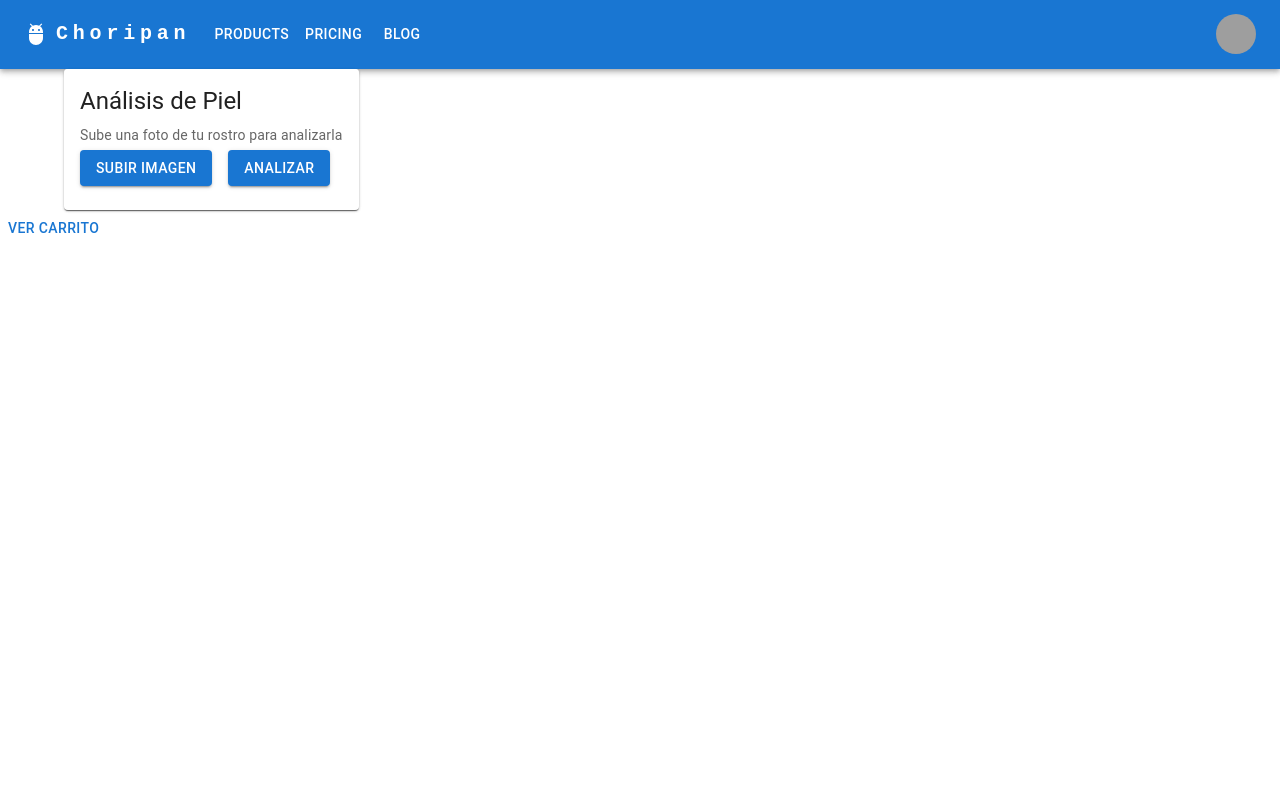
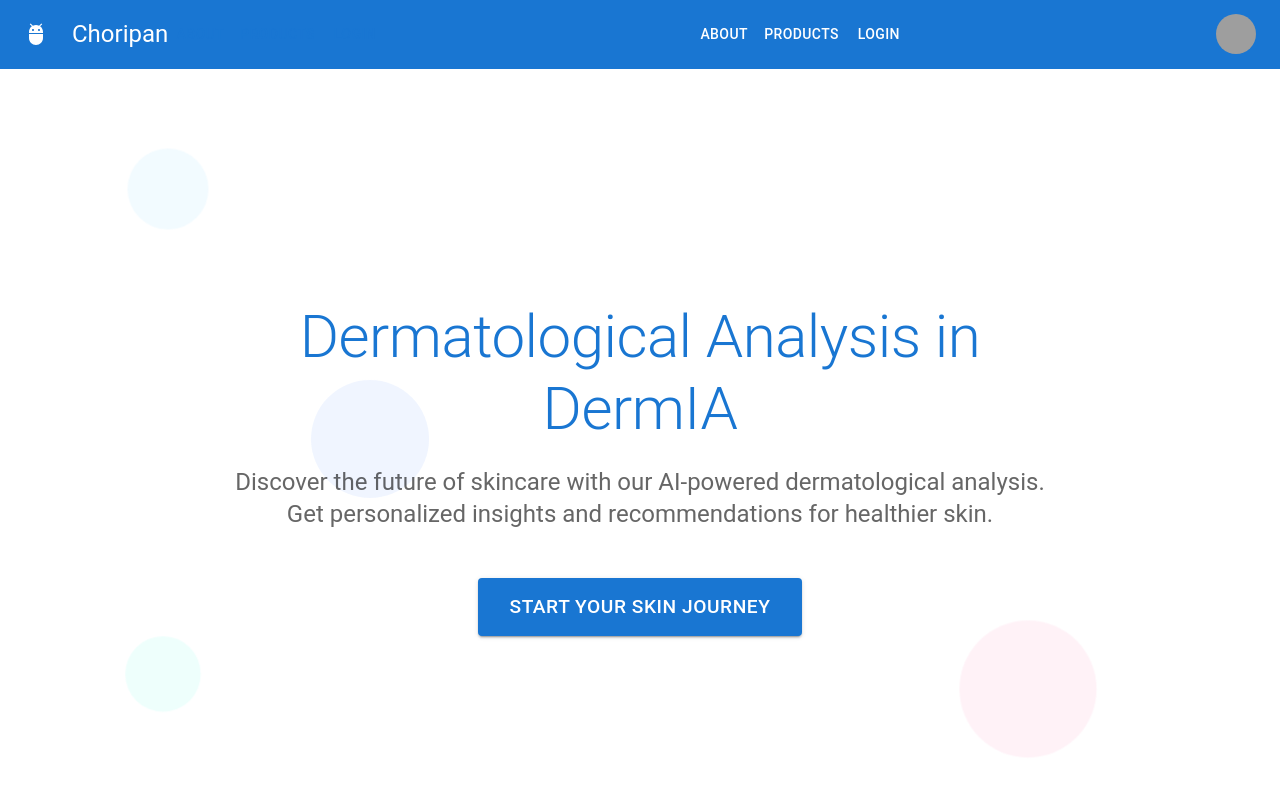
Before and after one commit to Complinator/hackathonAudienceView, a React (Create React App) app in the folder frontend/: page /Home in a window 1280 px wide. Shown: the top 796 px of the page. Built offline with nearby package versions, Linux system fonts and the light colour scheme; grey boxes are pictures that could not be loaded.

Commit message:
Home ready

```diff
--- a/frontend/package.json
+++ b/frontend/package.json
@@ -10,6 +10,7 @@
     "@testing-library/jest-dom": "^5.17.0",
     "@testing-library/react": "^13.4.0",
     "@testing-library/user-event": "^13.5.0",
+    "lucide-react": "^0.447.0",
     "react": "^18.3.1",
     "react-dom": "^18.3.1",
     "react-router-dom": "^6.26.2",
--- a/frontend/src/App.js
+++ b/frontend/src/App.js
@@ -6,40 +6,17 @@ import ProductFilters from './components/Layout/ProductFilters';
 import ProductList from './components/Layout/ProductList';
 import Cart from './components/Layout/Cart';
 import Navbar from './components/Layout/Navbar';
+import Home from './components/Pages/Home';
+import { Routes, Route, useNavigate, useLocation } from 'react-router-dom';
+import { Suspense } from 'react';
 
-function App() {
-  const [skinAnalysisResults, setSkinAnalysisResults] = useState(null);
-  const [selectedProducts, setSelectedProducts] = useState([]);
-
+export default function App() {
   return (
     <>
-      <Navbar position="static"></Navbar>
-      <Container maxWidth="lg">
-        <Grid2 container spacing={3}>
-          <Grid2 item xs={12}>
-            <Paper>
-              <SkinAnalysis onAnalysisComplete={setSkinAnalysisResults} />
-            </Paper>
-          </Grid2>
-          {skinAnalysisResults && (
-            <>
-              <Grid2 item xs={12} md={6}>
-                <Results results={skinAnalysisResults} />
-              </Grid2>
-              <Grid2 item xs={12} md={6}>
-                <ProductFilters />
-                <ProductList
-                  skinProblems={skinAnalysisResults}
-                  onProductSelect={(product) => setSelectedProducts([...selectedProducts, product])}
-                />
-              </Grid2>
-            </>
-          )}
-        </Grid2>
-      </Container>
-      <Cart selectedProducts={selectedProducts} />
+      <Navbar />
+      <Routes>
+        <Route path="/Home" element={<Home />} />
+      </Routes>
     </>
-  );
+  )
 }
-
-export default App;
--- a/frontend/src/components/Layout/Navbar.js
+++ b/frontend/src/components/Layout/Navbar.js
@@ -12,28 +12,54 @@ import Button from '@mui/material/Button';
 import Tooltip from '@mui/material/Tooltip';
 import MenuItem from '@mui/material/MenuItem';
 import AdbIcon from '@mui/icons-material/Adb';
+import { useNavigate } from 'react-router-dom';
 
-const pages = ['Products', 'Pricing', 'Blog'];
+const pages = [
+    {
+      name: 'About',
+      link: '/about'
+    },
+    {
+      name: 'Products',
+      link: '/products'
+    },
+    {
+      name: 'Login',
+      link: '/login'
+    }
+  ];
 const settings = ['Profile', 'Account', 'Dashboard', 'Logout'];
 
-function Navbar() {
+export default function Navbar() {
+
     const [anchorElNav, setAnchorElNav] = React.useState(null);
     const [anchorElUser, setAnchorElUser] = React.useState(null);
 
     const handleOpenNavMenu = (event) => {
         setAnchorElNav(event.currentTarget);
     };
-  const handleOpenUserMenu = (event) => {
-    setAnchorElUser(event.currentTarget);
-  };
 
     const handleCloseNavMenu = () => {
         setAnchorElNav(null);
     };
 
+    const handleOpenUserMenu = (event) => {
+        setAnchorElUser(event.currentTarget);
+    };
+
     const handleCloseUserMenu = () => {
         setAnchorElUser(null);
     };
+
+    const navigate = useNavigate();
+
+    const handlePageClick = (page) => {
+      navigate(page.link);
+    }
+
+    const handleLogoClick = () => {
+      navigate('/');
+    }
 
   return (
     <AppBar position="static">
@@ -55,7 +81,6 @@ function Navbar() {
               textDecoration: 'none',
             }}
           >
-            Choripan
           </Typography>
 
           <Box sx={{ flexGrow: 1, display: { xs: 'flex', md: 'none' } }}>
@@ -86,13 +111,29 @@ function Navbar() {
                 sx={{ display: { xs: 'block', md: 'none' } }}
                 >
                 {pages.map((page) => (
-                <MenuItem key={page} onClick={handleCloseNavMenu}>
-                  <Typography sx={{ textAlign: 'center' }}>{page}</Typography>
+                    <MenuItem key={page.name} onClick={() => handlePageClick(page)}>
+                    <Typography sx={{ textAlign: 'center' }}>{page.name}</Typography>
                     </MenuItem>
                 ))}
             </Menu>
           </Box>
-          <AdbIcon sx={{ display: { xs: 'flex', md: 'none' }, mr: 1 }} />
+
+          <AdbIcon sx={{display: {xs: 'flex', md: 'none'}}} onClick={handleLogoClick}/>
+
+            <Typography variant="h5" onClick={handleLogoClick}>
+                Choripan
+            </Typography>
+
+            <Box sx={{ flexGrow: 1, display: { xs: 'none', md: 'flex' } }}>
+                {pages.map(page => (
+                <Button
+                    key={page.name}
+                    onClick={() => handlePageClick(page)}
+                >
+                    {page.name}
+                </Button>
+                ))}
+            </Box>
             <Typography
                 variant="h5"
                 noWrap
@@ -109,16 +150,16 @@ function Navbar() {
                 textDecoration: 'none',
                 }}
             >
-            LOGO
+                Choripan
             </Typography>
             <Box sx={{ flexGrow: 1, display: { xs: 'none', md: 'flex' } }}>
                 {pages.map((page) => (
                     <Button
-                key={page}
-                onClick={handleCloseNavMenu}
+                    key={page.name}
+                    onClick={() => handlePageClick(page)}
                     sx={{ my: 2, color: 'white', display: 'block' }}
                     >
-                {page}
+                    {page.name}
                     </Button>
                 ))}
             </Box>
@@ -156,4 +197,3 @@ function Navbar() {
     </AppBar>
   );
 }
-export default Navbar;
--- a/frontend/src/components/Layout/ProductFilters.js
+++ b/frontend/src/components/Layout/ProductFilters.js
@@ -1,7 +1,7 @@
 import React from 'react';
 import { Paper, Typography, FormGroup, FormControlLabel, Checkbox, Select, MenuItem } from '@mui/material';
 
-function ProductFilters() {
+export default function ProductFilters() {
   return (
     <Paper elevation={3} sx={{ p: 2, mb: 2 }}>
       <Typography variant="h6" gutterBottom>
@@ -28,5 +28,3 @@ function ProductFilters() {
     </Paper>
   );
 }
-
-export default ProductFilters;
--- a/frontend/src/components/Layout/ProductList.js
+++ b/frontend/src/components/Layout/ProductList.js
@@ -1,7 +1,7 @@
 import React from 'react';
 import { Grid2, Card, CardContent, CardMedia, Typography, Button } from '@mui/material';
 
-function ProductList({ skinProblems, onProductSelect }) {
+export default function ProductList({ skinProblems, onProductSelect }) {
   // Aquí deberías obtener los productos recomendados basados en los problemas de piel
   const mockProducts = [
     { id: 1, name: 'Limpiador Facial', description: 'Para piel grasa', image: 'url-to-image' },
@@ -35,5 +35,3 @@ function ProductList({ skinProblems, onProductSelect }) {
     </Grid2>
   );
 }
-
-export default ProductList;
--- a/frontend/src/components/Layout/Results.js
+++ b/frontend/src/components/Layout/Results.js
@@ -1,7 +1,7 @@
 import React from 'react';
 import { Paper, Typography, List, ListItem, ListItemText } from '@mui/material';
 
-function Results({ results }) {
+export default function Results({ results }) {
   return (
     <Paper elevation={3} sx={{ p: 2 }}>
       <Typography variant="h6" gutterBottom>
@@ -17,5 +17,3 @@ function Results({ results }) {
     </Paper>
   );
 }
-
-export default Results;
--- a/frontend/src/components/Layout/SkinAnalysis.js
+++ b/frontend/src/components/Layout/SkinAnalysis.js
@@ -1,19 +1,41 @@
 import React, { useState } from 'react';
-import { Card, CardContent, Button, Typography, CircularProgress } from '@mui/material';
+import { Camera } from 'lucide-react';
 
-function SkinAnalysis({ onAnalysisComplete }) {
+export default function SkinAnalysis({ onAnalysisComplete }) {
   const [isAnalyzing, setIsAnalyzing] = useState(false);
+  const [openDialog, setOpenDialog] = useState(false);
+  const [selectedImage, setSelectedImage] = useState(null);
+
+  const handleOpenDialog = () => setOpenDialog(true);
+  const handleCloseDialog = () => setOpenDialog(false);
+
+  const handleFileChange = (event) => {
+    const file = event.target.files[0];
+    if (file) {
+      setSelectedImage(file);
+      handleCloseDialog();
+    }
+  };
+
+  const handleCameraCapture = () => {
+    console.log("Camera capture initiated");
+    // Implement camera capture logic here
+    handleCloseDialog();
+  };
 
   const handleAnalysis = async () => {
+    if (!selectedImage) {
+      alert("Please select an image first.");
+      return;
+    }
     setIsAnalyzing(true);
-    // Aquí iría la lógica para analizar la imagen
-    // Por ahora, simularemos un análisis con un timeout
+    // Simulate analysis
     setTimeout(() => {
       const mockResults = {
-        dañosSolares: 'moderado',
-        rosacea: 'leve',
-        espinillas: 'severo',
-        tipoPiel: 'grasa'
+        sunDamage: 'moderate',
+        rosacea: 'mild',
+        acne: 'severe',
+        skinType: 'oily'
       };
       onAnalysisComplete(mockResults);
       setIsAnalyzing(false);
@@ -21,34 +43,84 @@ function SkinAnalysis({ onAnalysisComplete }) {
   };
 
   return (
-    <Card>
-      <CardContent>
-        <Typography variant="h5" component="div" gutterBottom>
-          Análisis de Piel
-        </Typography>
-        <Typography variant="body2" color="text.secondary" gutterBottom>
-          Sube una foto de tu rostro para analizarla
-        </Typography>
-        <Button
-          variant="contained"
-          component="label"
+    <div className="p-6 bg-white rounded-lg shadow-md">
+      <h2 className="text-2xl font-bold mb-4">Skin Analysis</h2>
+      <p className="text-gray-600 mb-4">Upload a photo of your face for analysis</p>
+
+      <div className="space-x-4 mb-4">
+        <button
+          onClick={handleOpenDialog}
           disabled={isAnalyzing}
+          className="bg-blue-500 hover:bg-blue-700 text-white font-bold py-2 px-4 rounded disabled:opacity-50"
         >
-          Subir Imagen
-          <input type="file" hidden accept="image/*" />
-        </Button>
-        <Button
-          variant="contained"
+          Select Image
+        </button>
+        <button
           onClick={handleAnalysis}
-          disabled={isAnalyzing}
-          sx={{ ml: 2 }}
+          disabled={isAnalyzing || !selectedImage}
+          className="bg-green-500 hover:bg-green-700 text-white font-bold py-2 px-4 rounded disabled:opacity-50"
         >
-          Analizar
-        </Button>
-        {isAnalyzing && <CircularProgress sx={{ mt: 2 }} />}
-      </CardContent>
-    </Card>
+          Analyze
+        </button>
+      </div>
+
+      {isAnalyzing && (
+        <div className="w-full bg-gray-200 rounded-full h-2.5 dark:bg-gray-700 mt-4">
+          <div className="bg-blue-600 h-2.5 rounded-full w-1/3"></div>
+        </div>
+      )}
+
+      {selectedImage && (
+        <div className="mt-4 bg-blue-100 border-l-4 border-blue-500 text-blue-700 p-4" role="alert">
+          <p className="font-bold">Image selected</p>
+          <p>{selectedImage.name}</p>
+        </div>
+      )}
+
+      {openDialog && (
+        <div className="fixed inset-0 bg-gray-600 bg-opacity-50 overflow-y-auto h-full w-full" id="my-modal">
+          <div className="relative top-20 mx-auto p-5 border w-96 shadow-lg rounded-md bg-white">
+            <div className="mt-3 text-center">
+              <h3 className="text-lg leading-6 font-medium text-gray-900">Select an Image</h3>
+              <div className="mt-2 px-7 py-3">
+                <p className="text-sm text-gray-500">
+                  Please select an image from your device or use the camera to take a photo for skin analysis.
+                </p>
+              </div>
+              <div className="flex justify-between mt-4">
+                <button
+                  className="px-4 py-2 bg-blue-500 text-white text-base font-medium rounded-md w-full shadow-sm hover:bg-blue-700 focus:outline-none focus:ring-2 focus:ring-blue-300"
+                  onClick={() => document.getElementById('fileInput').click()}
+                >
+                  Choose File
+                </button>
+                <input
+                  id="fileInput"
+                  type="file"
+                  hidden
+                  accept="image/*"
+                  onChange={handleFileChange}
+                />
+                <button
+                  className="ml-2 px-4 py-2 bg-green-500 text-white text-base font-medium rounded-md w-full shadow-sm hover:bg-green-700 focus:outline-none focus:ring-2 focus:ring-green-300"
+                  onClick={handleCameraCapture}
+                >
+                  <Camera className="inline-block mr-2 h-4 w-4" /> Use Camera
+                </button>
+              </div>
+              <div className="items-center px-4 py-3">
+                <button
+                  id="ok-btn"
+                  className="px-4 py-2 bg-gray-500 text-white text-base font-medium rounded-md w-full shadow-sm hover:bg-gray-700 focus:outline-none focus:ring-2 focus:ring-gray-300"
+                  onClick={handleCloseDialog}
+                >
+                  Close
+                </button>
+              </div>
+            </div>
+          </div>
+        </div>
+      )}
+    </div>
   );
 }
-
-export default SkinAnalysis;
--- a/frontend/src/components/Pages/Home.js
+++ b/frontend/src/components/Pages/Home.js
@@ -0,0 +1,123 @@
+import React from 'react';
+import { Link } from 'react-router-dom';
+import {
+  Button,
+  Typography,
+  Container,
+  Box
+} from '@mui/material';
+import { styled, keyframes } from '@mui/system';
+
+const float = keyframes`
+  0% { transform: translate(0, 0); }
+  25% { transform: translate(20px, -30px); }
+  50% { transform: translate(-20px, -50px); }
+  75% { transform: translate(-30px, -20px); }
+  100% { transform: translate(0, 0); }
+`;
+
+const pulse = keyframes`
+  0% { transform: scale(1); opacity: 0.5; }
+  50% { transform: scale(1.2); opacity: 1; }
+  100% { transform: scale(1); opacity: 0.5; }
+`;
+
+const BackgroundAnimation = styled(Box)({
+  position: 'absolute',
+  top: 0,
+  left: 0,
+  right: 0,
+  bottom: 0,
+  overflow: 'hidden',
+  '& > div': {
+    position: 'absolute',
+    borderRadius: '50%',
+    opacity: 0.5,
+  },
+  '& > div:nth-of-type(1)': {
+    top: '10%',
+    left: '10%',
+    width: '80px',
+    height: '80px',
+    backgroundColor: '#E6F7FF',
+    animation: `${float} 12s infinite ease-in-out, ${pulse} 6s infinite ease-in-out`,
+  },
+  '& > div:nth-of-type(2)': {
+    top: '70%',
+    right: '15%',
+    width: '120px',
+    height: '120px',
+    backgroundColor: '#FFF0F6',
+    animation: `${float} 15s infinite ease-in-out, ${pulse} 8s infinite ease-in-out`,
+  },
+  '& > div:nth-of-type(3)': {
+    top: '40%',
+    left: '25%',
+    width: '100px',
+    height: '100px',
+    backgroundColor: '#F0F5FF',
+    animation: `${float} 18s infinite ease-in-out, ${pulse} 9s infinite ease-in-out`,
+  },
+  '& > div:nth-of-type(4)': {
+    bottom: '20%',
+    left: '10%',
+    width: '70px',
+    height: '70px',
+    backgroundColor: '#E6FFFB',
+    animation: `${float} 14s infinite ease-in-out, ${pulse} 7s infinite ease-in-out`,
+  },
+});
+
+const ContentWrapper = styled(Box)({
+  position: 'relative',
+  zIndex: 1,
+  minHeight: '100vh',
+  display: 'flex',
+  flexDirection: 'column',
+  justifyContent: 'center',
+  alignItems: 'center',
+  textAlign: 'center',
+});
+
+export default function Home() {
+  return (
+    <Box position="relative" bgcolor="white" overflow="hidden">
+      <BackgroundAnimation>
+        <div />
+        <div />
+        <div />
+        <div />
+      </BackgroundAnimation>
+      <Container maxWidth="md">
+        <ContentWrapper>
+          <Typography variant="h2" component="h1" gutterBottom color="primary">
+            Dermatological Analysis in DermIA
+          </Typography>
+          <Typography variant="h5" paragraph color="text.secondary">
+            Discover the future of skincare with our AI-powered dermatological analysis.
+            Get personalized insights and recommendations for healthier skin.
+          </Typography>
+          <Button
+            component={Link}
+            to="/analysis"
+            variant="contained"
+            color="primary"
+            size="large"
+            sx={{
+              mt: 4,
+              px: 4,
+              py: 1.5,
+              fontSize: '1.2rem',
+              '&:hover': {
+                transform: 'scale(1.05)',
+                transition: 'transform 0.3s ease-in-out',
+              },
+            }}
+          >
+            Start Your Skin Journey
+          </Button>
+        </ContentWrapper>
+      </Container>
+    </Box>
+  );
+}
--- a/frontend/src/index.js
+++ b/frontend/src/index.js
@@ -3,11 +3,14 @@ import ReactDOM from 'react-dom/client';
 import './index.css';
 import App from './App';
 import reportWebVitals from './reportWebVitals';
+import { BrowserRouter} from "react-router-dom";
 
 const root = ReactDOM.createRoot(document.getElementById('root'));
 root.render(
   <React.StrictMode>
-    <App />
+    <BrowserRouter>
+          <App />
+    </BrowserRouter>
   </React.StrictMode>
 );
 
```
Also changed, not shown: 1 other file (tests, documents, lock files or other folders). Lines whose indentation alone changed are shown as unchanged.
